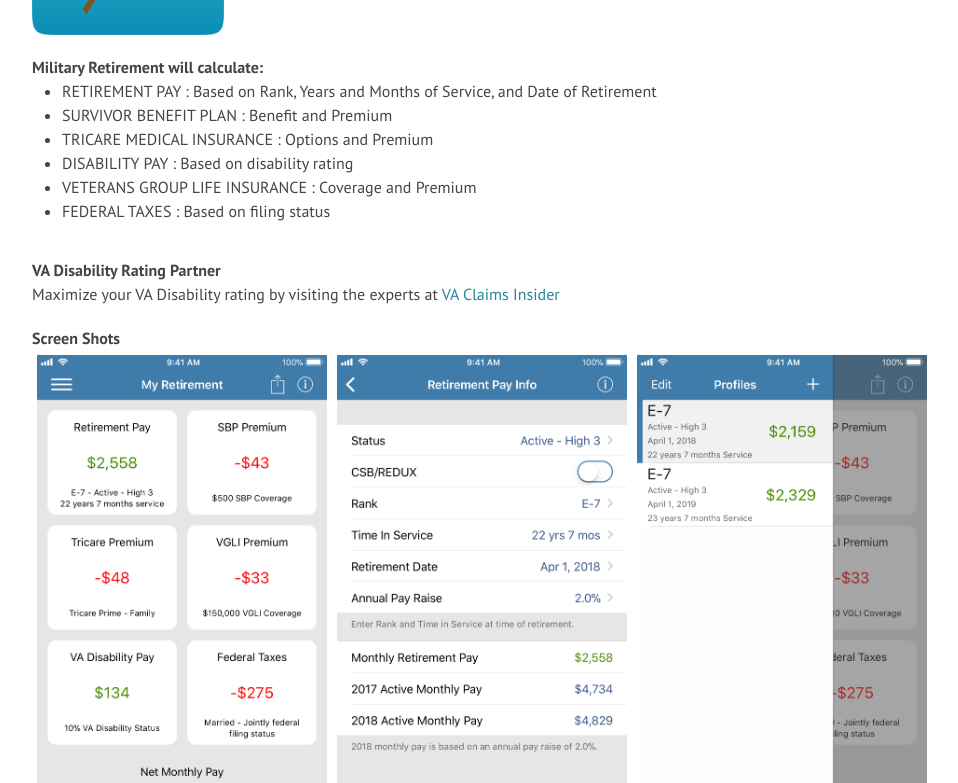
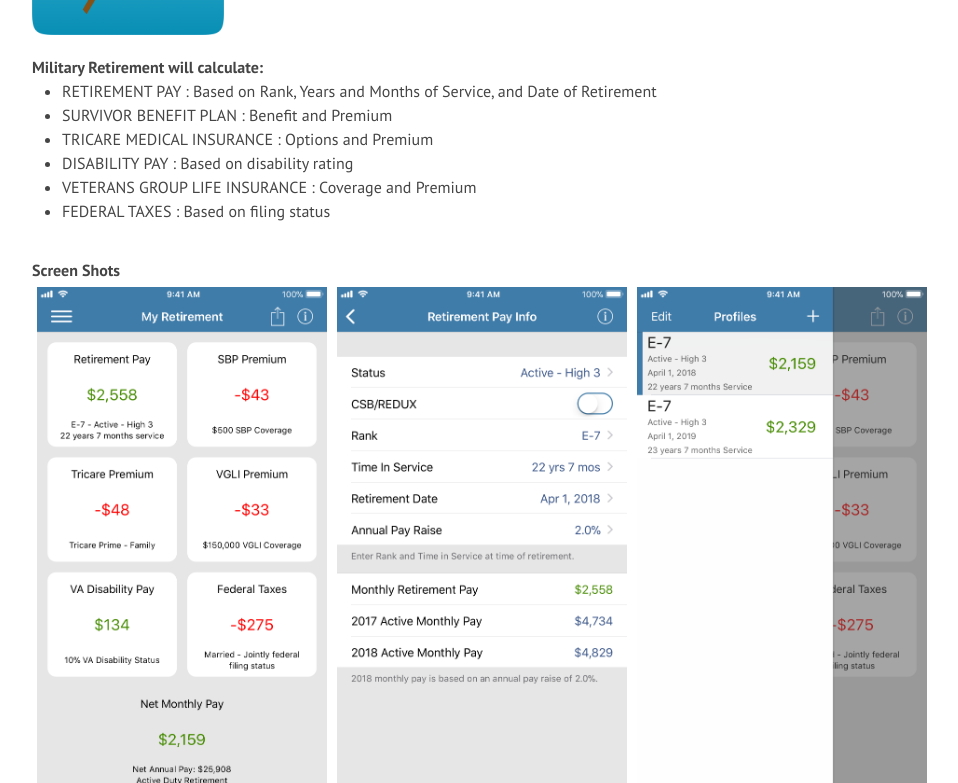
Before and after one commit to LynnfieldLLC/lynnfieldllc.github.io, a Jekyll site: the page built from index.md, in a window 1280 px wide and 900 px high, scrolled down 497 px, cut to the strip 0-783 px from the top of the window. Shown: the whole strip, without its empty margins (158-1116 px from the left). Built offline with Jekyll 4.4.1, drawn with Linux system fonts in a browser that asks for light colours; nearby versions of some CDN libraries.

Commit message:
Removing VA Claims insider partner link.

```diff
--- a/index.md
+++ b/index.md
@@ -46,11 +46,6 @@ layout: default
     </ul>
 </div>
 
-<div class="va-claims-insider">
-<h4>VA Disability Rating Partner</h4>
-Maximize your VA Disability rating by visiting the experts at <a href="http://www.vaclaimsinsiderelite.com">VA Claims Insider</a>
-</div>
-
 <div class="screen-shot-container">
     <h4>Screen Shots</h4>
     <div class="screen-shots">
```
